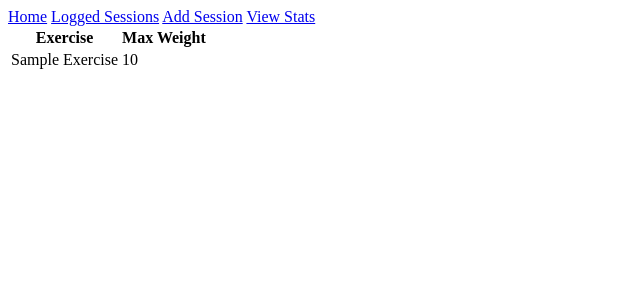
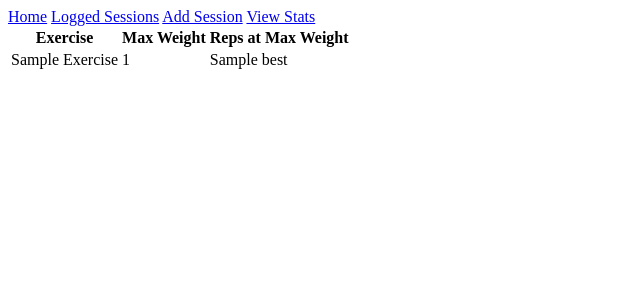
Before and after one commit to landonalexander16/workout-tracker-web, a Flask app: template templates/stats.html in a window 1280 px wide. Shown: the top 300 px of the page, without its empty margins (0-640 px from the left). Run offline with Flask 3, Linux system fonts and the light colour scheme; the template is opened without the code that fills it: most values are stand-ins (such as "Sample title", 1, 10 or a date in 2020).

Commit message:
Show max weight and reps per exercise on a stats page

```diff
--- a/app.py
+++ b/app.py
@@ -28,13 +28,13 @@ def load_tracker():
         return WorkoutTracker()
 
 def max_weight_by_exercise(tracker):
-    best = {}                                    # exercise name -> highest weight used so far
+    best = {}                                    # exercise name -> highest weight and reps logged so far
     for session in tracker.sessions:             # level 1
         for exercise in session.exercises:       # level 2: the thing we group by
             key = exercise.name.lower()          # same exercise in any capitalization
             for s in exercise.sets:              # level 3: the values we compare
-                if key not in best or s.weight > best[key]:     # This condition allows a weight of 0 be stored
-                    best[key] = s.weight
+                if key not in best or (s.weight, s.reps) > best[key]:     # This condition allows a weight of 0 be stored
+                    best[key] = (s.weight, s.reps)
     return best
 
 
--- a/templates/stats.html
+++ b/templates/stats.html
@@ -6,9 +6,9 @@
 
 {% if stat %}
 <table>
-    <tr><th>Exercise</th><th>Max Weight</th></tr>
-    {% for exercise, weight in stat.items() %}
-    <tr><td>{{ exercise|title }}</td><td>{{ weight }}</td></tr>
+    <tr><th>Exercise</th><th>Max Weight</th><th>Reps at Max Weight</th></tr>
+    {% for exercise, best in stat.items() %}
+    <tr><td>{{ exercise|title }}</td><td>{{ best[0] }}</td><td>{{ best[1] }}</td></tr>
     {% endfor %}
 </table>
 {% else %}
```
